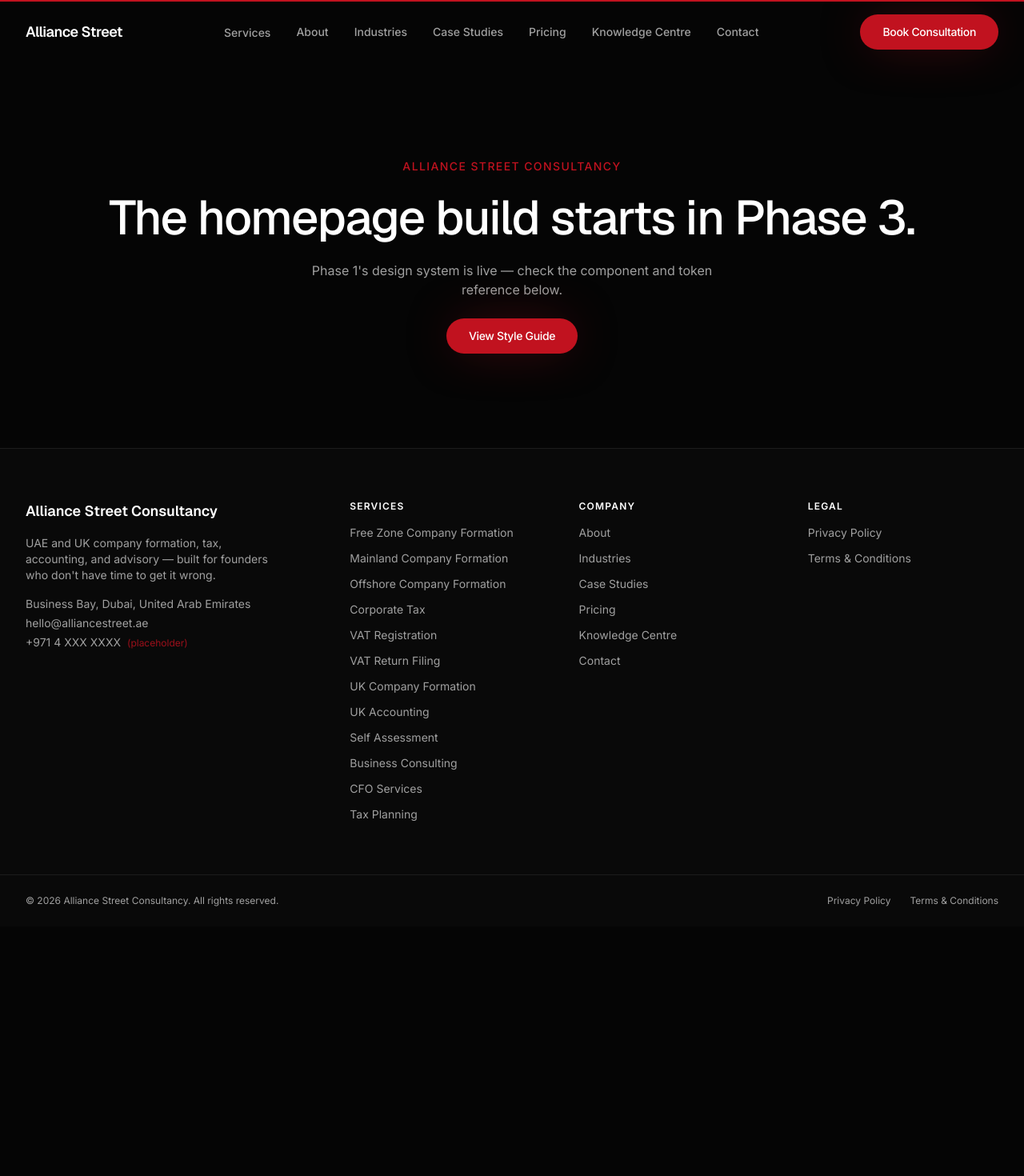
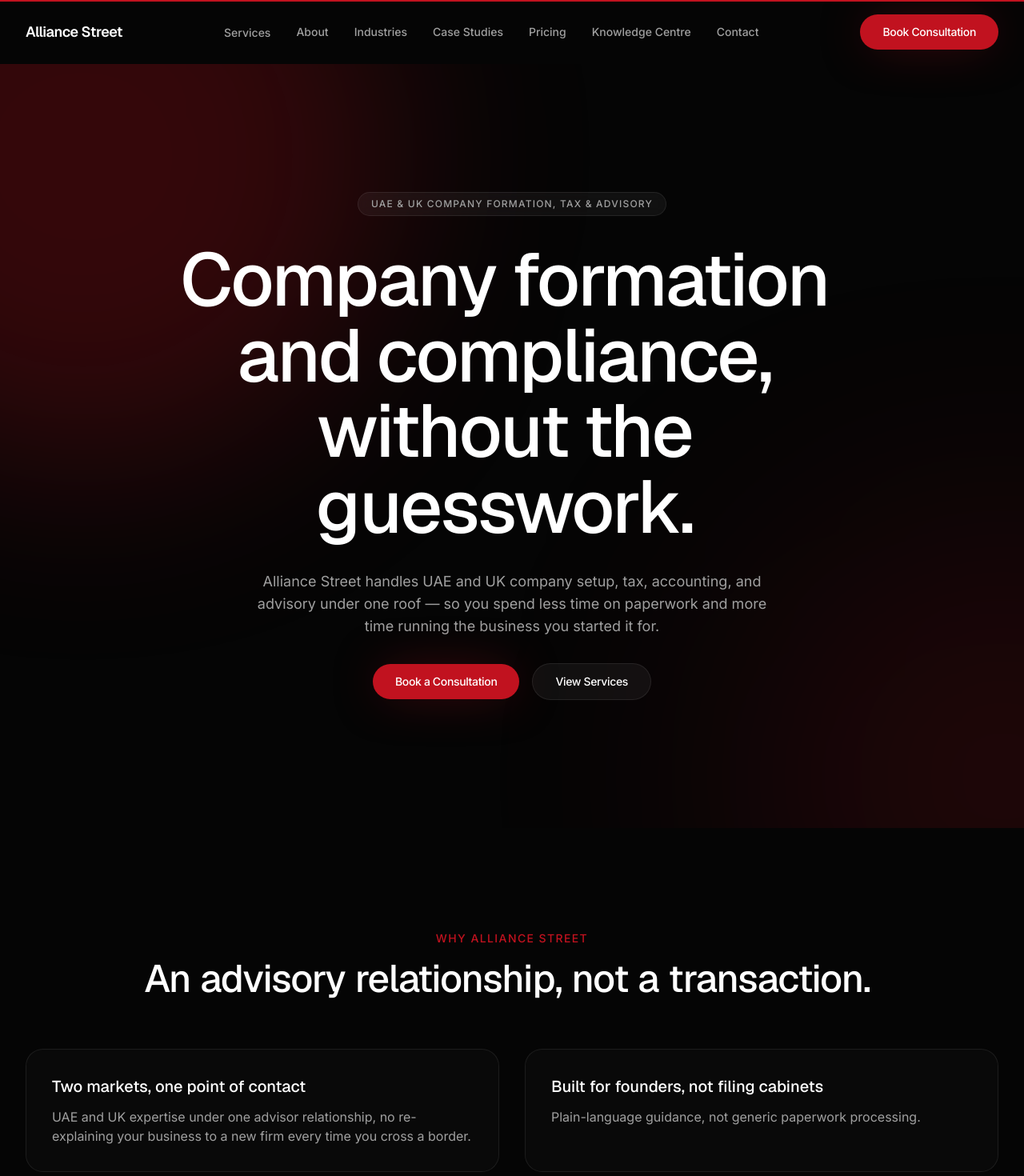
Before and after one commit to alliancestreetgoa-lang/alliance-street-consultancy-web, a Next.js app: page / in a window 1280 px wide. Shown: the top 1470 px of the page at 80% size. Before the commit the page ends 1158 px from the top, so only its background shows below. Built offline with nearby package versions, Linux system fonts and the light colour scheme.

Commit message:
Compose homepage from all v1 sections

```diff
--- a/src/app/page.tsx
+++ b/src/app/page.tsx
@@ -1,19 +1,22 @@
-import { Container } from "@/components/ui/container";
-import { MagneticButton } from "@/components/ui/magnetic-button";
+// src/app/page.tsx
+import { Hero } from "@/components/sections/hero";
+import { WhyAllianceStreet } from "@/components/sections/why-alliance-street";
+import { ServicePreview } from "@/components/sections/service-preview";
+import { Process } from "@/components/sections/process";
+import { HomeFAQ } from "@/components/sections/home-faq";
+import { BookConsultationCTA } from "@/components/sections/book-consultation-cta";
+import { Newsletter } from "@/components/sections/newsletter";
 
 export default function Home() {
   return (
-    <Container className="flex min-h-[60vh] flex-col items-center justify-center gap-6 text-center">
-      <span className="text-sm font-medium uppercase tracking-widest text-primary">
-        Alliance Street Consultancy
-      </span>
-      <h1 className="font-display text-4xl font-medium tracking-tight text-foreground sm:text-6xl">
-        The homepage build starts in Phase 3.
-      </h1>
-      <p className="max-w-xl text-muted-foreground">
-        Phase 1&apos;s design system is live — check the component and token reference below.
-      </p>
-      <MagneticButton href="/style-guide">View Style Guide</MagneticButton>
-    </Container>
+    <>
+      <Hero />
+      <WhyAllianceStreet />
+      <ServicePreview />
+      <Process />
+      <HomeFAQ />
+      <BookConsultationCTA />
+      <Newsletter />
+    </>
   );
 }
```
